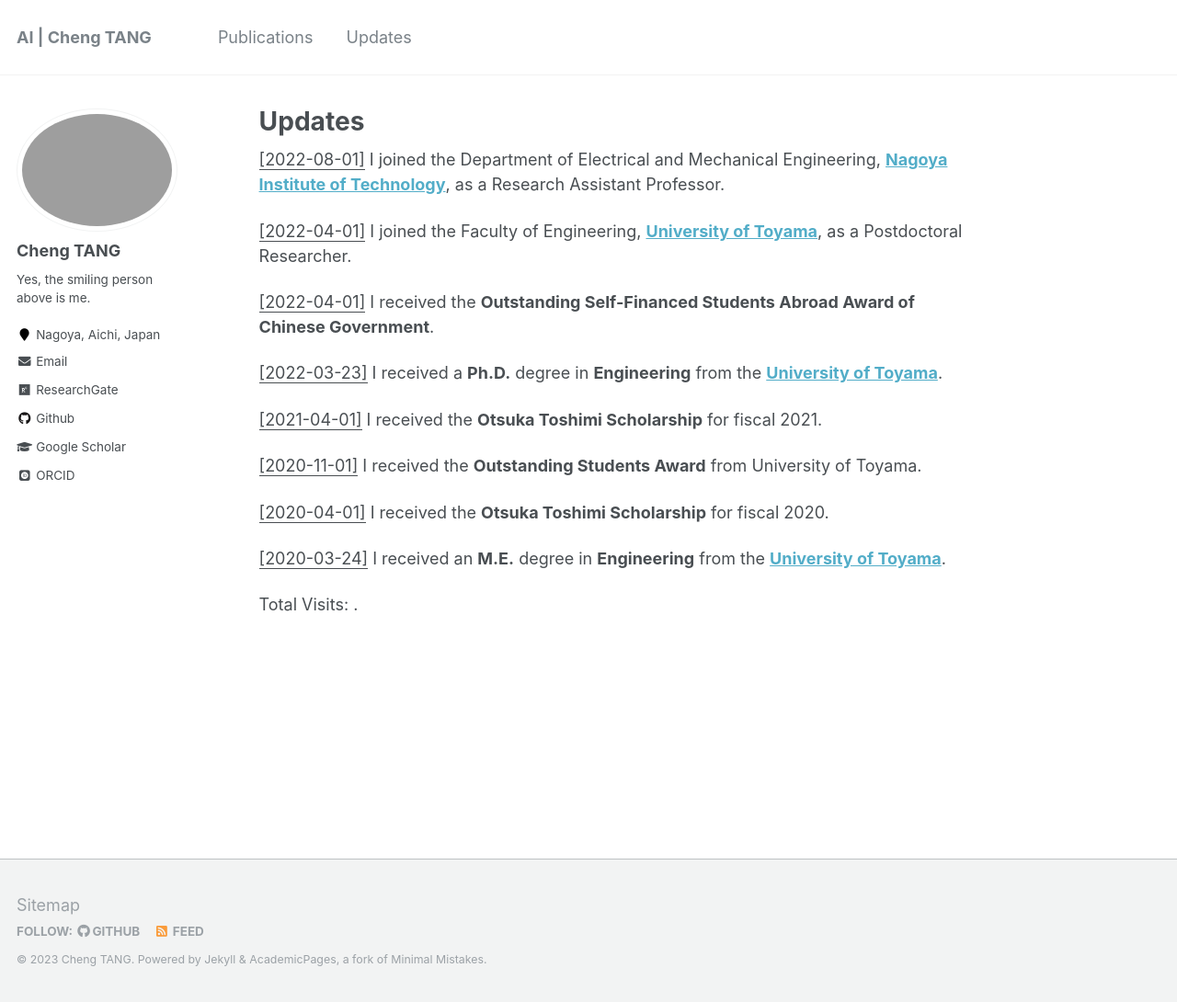
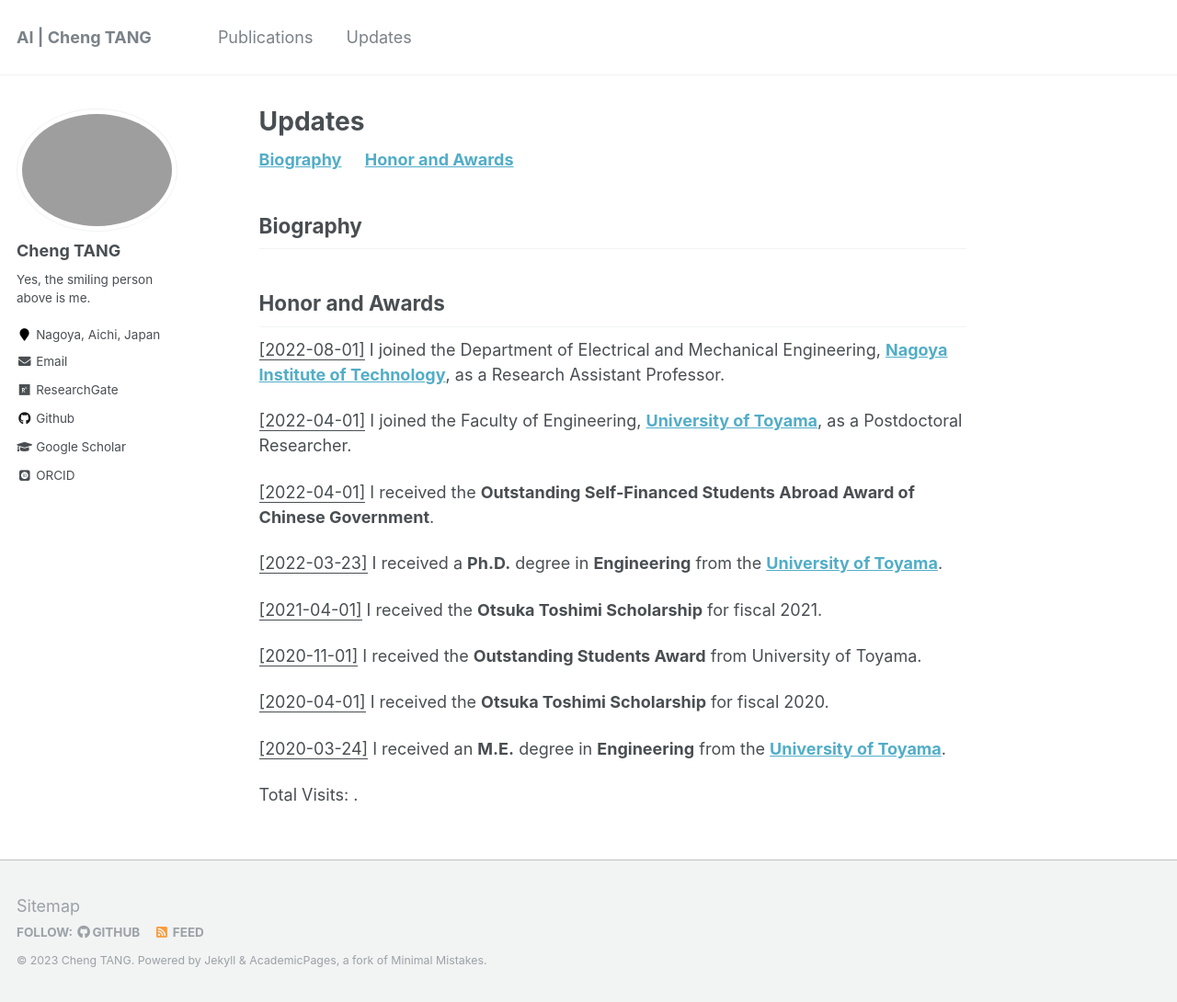
Before and after one commit to ChengTANG-AI/chengtang-ai.github.io, a Jekyll site: the page built from _pages/updates.md, in a window 1280 px wide and 1090 px high. Shown: the whole window at 92% size. Built offline with Jekyll 4.4.1, drawn with Linux system fonts in a browser that asks for light colours; some web fonts are replaced.

Commit message:
Update updates.md

```diff
--- a/_pages/updates.md
+++ b/_pages/updates.md
@@ -6,6 +6,18 @@ author_profile: true
 redirect_from:
   - /updates
 ---
+
+**[Biography](#bio)** &nbsp; &nbsp; **[Honor and Awards](#haa)** &nbsp; &nbsp;
+
+<h2 id="bio">
+Biography
+</h2>
+<!--👤🔑🔥**To appear in NeurIPS 2022**-->
+
+
+<h2 id="haa">
+Honor and Awards
+</h2>
 
 
 
```
